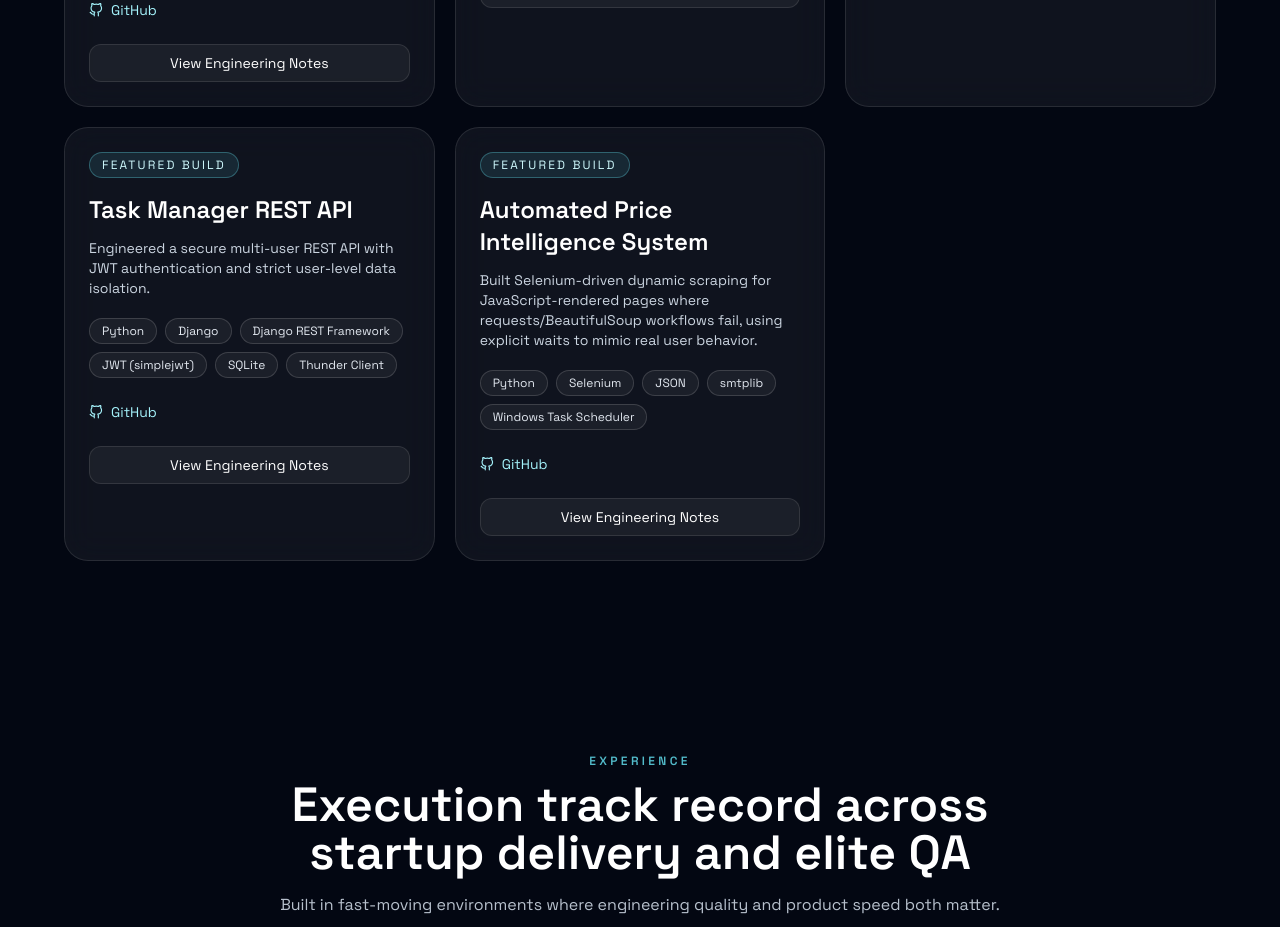
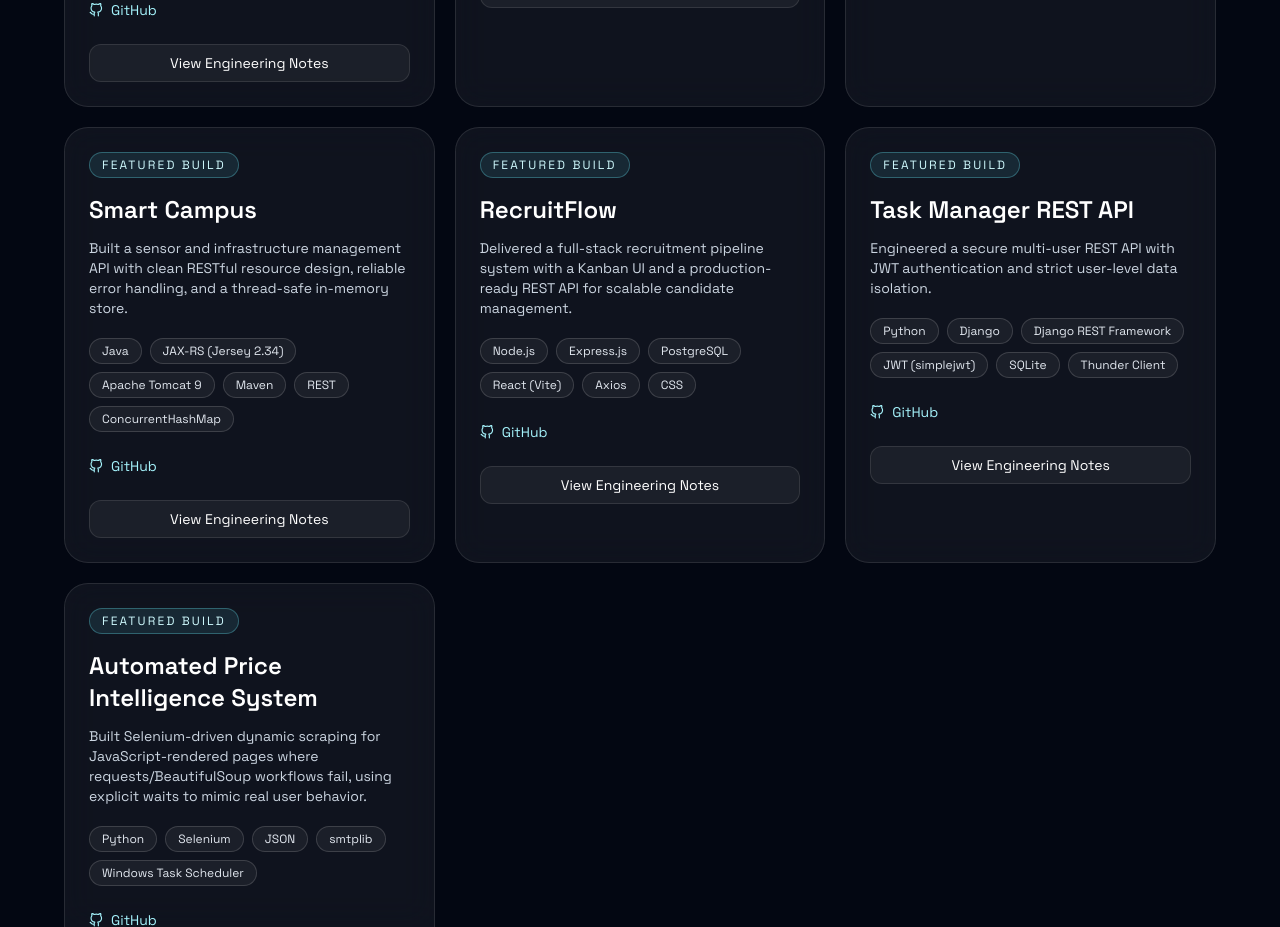
Before and after one commit to Rimaz17/cv, a React (Vite) app: page / in a window 1280 px wide. Shown: the part 2220-3147 px from the top of the page. Built offline with nearby package versions, Linux system fonts and the light colour scheme.

Commit message:
Add Smart Campus and RecruitFlow projects"

```diff
--- a/src/data/portfolioData.js
+++ b/src/data/portfolioData.js
@@ -78,6 +78,32 @@ export const projects = [
     ],
     github: 'https://github.com/Rimaz17/ShopSphere.git',
     live: 'http://ecommerce-project-react-env.eba-kzpqz8sk.eu-north-1.elasticbeanstalk.com/',
+  },
+  {
+    title: 'Smart Campus',
+    stack: ['Java', 'JAX-RS (Jersey 2.34)', 'Apache Tomcat 9', 'Maven', 'REST', 'ConcurrentHashMap'],
+    impact:
+      'Built a sensor and infrastructure management API with clean RESTful resource design, reliable error handling, and a thread-safe in-memory store.',
+    highlights: [
+      'Designed a multi-level API hierarchy (/rooms -> /sensors -> /sensors/{id}/readings) with correct HTTP status codes and JSON contracts.',
+      'Implemented custom JAX-RS exception mappers that return structured JSON errors for conflicts and invalid foreign keys.',
+      'Built a singleton DataStore with ConcurrentHashMap and ArrayList plus request/response logging for safe concurrent access.',
+    ],
+    github: 'https://github.com/Rimaz17/SmartCampus',
+    live: '',
+  },
+  {
+    title: 'RecruitFlow',
+    stack: ['Node.js', 'Express.js', 'PostgreSQL', 'React (Vite)', 'Axios', 'CSS'],
+    impact:
+      'Delivered a full-stack recruitment pipeline system with a Kanban UI and a production-ready REST API for scalable candidate management.',
+    highlights: [
+      'Built a Kanban pipeline UI for real-time stage transitions (Applying -> Screening -> Interview -> Test) backed by REST updates.',
+      'Implemented full CRUD with filtering by stage/score/referral, sorting, and pagination for high-volume candidate handling.',
+      'Polished the UX with loading states, empty states, and error handling across frontend and backend boundaries.',
+    ],
+    github: 'https://github.com/Rimaz17/recruitment-fullstack.git',
+    live: '',
   },
   {
     title: 'Task Manager REST API',
```
